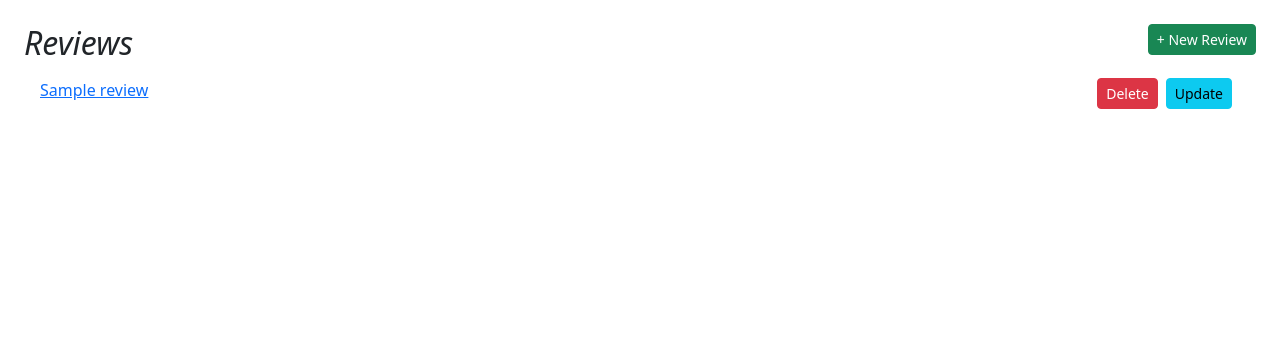
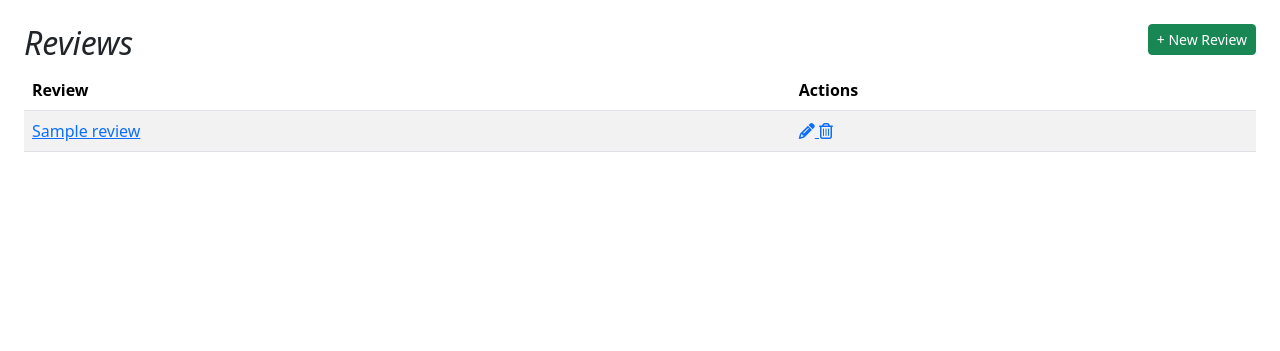
Before and after one commit to NotARealDoct0r/play2learn-final-project, a Django app: page /reviews/ in a window 1280 px wide. Shown: the part 75-426 px from the top of the page. Run offline with Django 4.2, Linux system fonts and the light colour scheme; tables that the repository leaves empty hold one stand-in row (values such as "Sample post"); some libraries are stand-ins or nearby versions.

Commit message:
updated the review list template (converted list to a table + replaced buttons with font-awesome icons)

```diff
--- a/templates/_base_vue.html
+++ b/templates/_base_vue.html
@@ -9,6 +9,7 @@
 <!-- Bootstrap CSS CDN-->
 <link href="https://cdn.jsdelivr.net/npm/bootstrap@5.3.2/dist/css/bootstrap.min.css" rel="stylesheet" integrity="sha384-T3c6CoIi6uLrA9TneNEoa7RxnatzjcDSCmG1MXxSR1GAsXEV/Dwwykc2MPK8M2HN" crossorigin="anonymous">
 <link rel="stylesheet" href="{% static 'css/main.css' %}">
+<script src="https://kit.fontawesome.com/737ad124a7.js" crossorigin="anonymous"></script>
 <script defer src="{% static 'dist/js/chunk-vendors.js' %}"></script>
 <script defer src="{% static 'dist/js/app.js' %}"></script>
 <link rel="shortcut icon" type="image/jpeg" href="{% static 'images/Final_Project_Icon.jpeg' %}">
--- a/templates/reviews/review_list.html
+++ b/templates/reviews/review_list.html
@@ -6,15 +6,30 @@
     + New Review
   </a>
   <h2>Reviews</h2>
-  <ul class="list-group list-group-flush mb-3">
-    {% for review in review_list %}
-      <li class="list-group-item">
-        <a href="{{ review.get_absolute_url }}">{{ review.title }}</a>
-        <a href="{% url 'reviews:update' review.pk %}"
-          class="btn btn-info btn-sm float-end me-2">Update</a>
-        <a href="{% url 'reviews:delete' review.pk %}"
-          class="btn btn-danger btn-sm float-end me-2">Delete</a>
-      </li>
-    {% endfor %}
-  </ul>
+  <div class="table-responsive">
+    <table class="table table-striped" style="min-width: 500px">
+      <thead>
+        <tr>
+          <th>Review</th><th>Actions</th>
+        </tr>
+      </thead>
+      <tbody>
+        {% for review in review_list %}
+          <tr>
+            <td>
+              <a href="{{ review.get_absolute_url }}">{{ review.title }}</a>
+            </td>
+            <td>
+              <a href="{% url 'reviews:update' review.pk %}">
+                <i class="fas fa-pencil-alt"></i>
+              </a>
+              <a href="{% url 'reviews:delete' review.pk %}">
+                <i class="far fa-trash-alt"></i>
+              </a>
+            </td>
+          </tr>
+        {% endfor %}
+      </tbody>
+    </table>
+  </div>
 {% endblock %}
```
